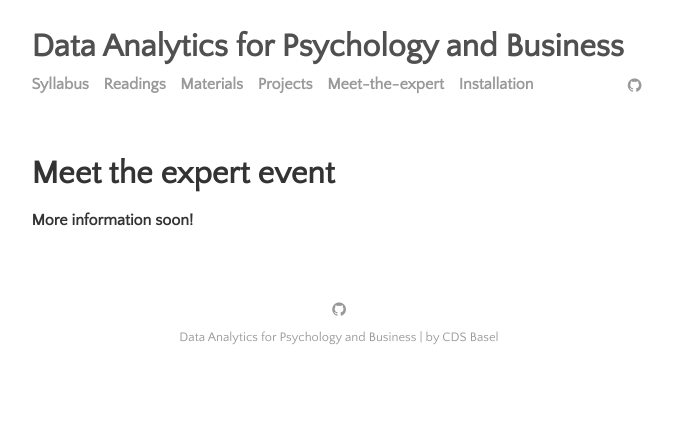
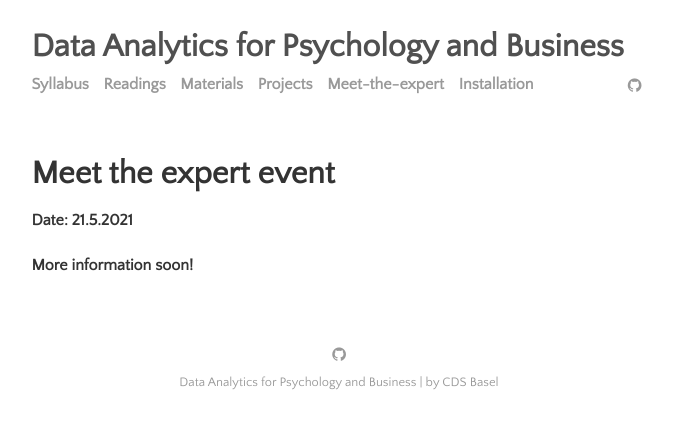
Before and after one commit to cdsbasel/dataanalytics_2021, a Jekyll site: the page built from menu/meet-the-expert.md, in a window 1280 px wide. Shown: the top 429 px of the page, without its empty margins (301-974 px from the left). Built offline with Jekyll 4.4.1, drawn with Linux system fonts in a browser that asks for light colours.

Commit message:
Update meet-the-expert.md

```diff
--- a/menu/meet-the-expert.md
+++ b/menu/meet-the-expert.md
@@ -19,4 +19,6 @@ title: Please read before entering webinar
 
 <a href="https://unibas.zoom.us/j/99145634711?pwd=M1lEb0djNlhMbHRlR1lZUHVLUVRMUT09"><img src="https://cdsbasel.github.io/dataanalytics//assets/img/button.png"></a>--->
 
+#### Date: 21.5.2021
+
 #### More information soon!
```
